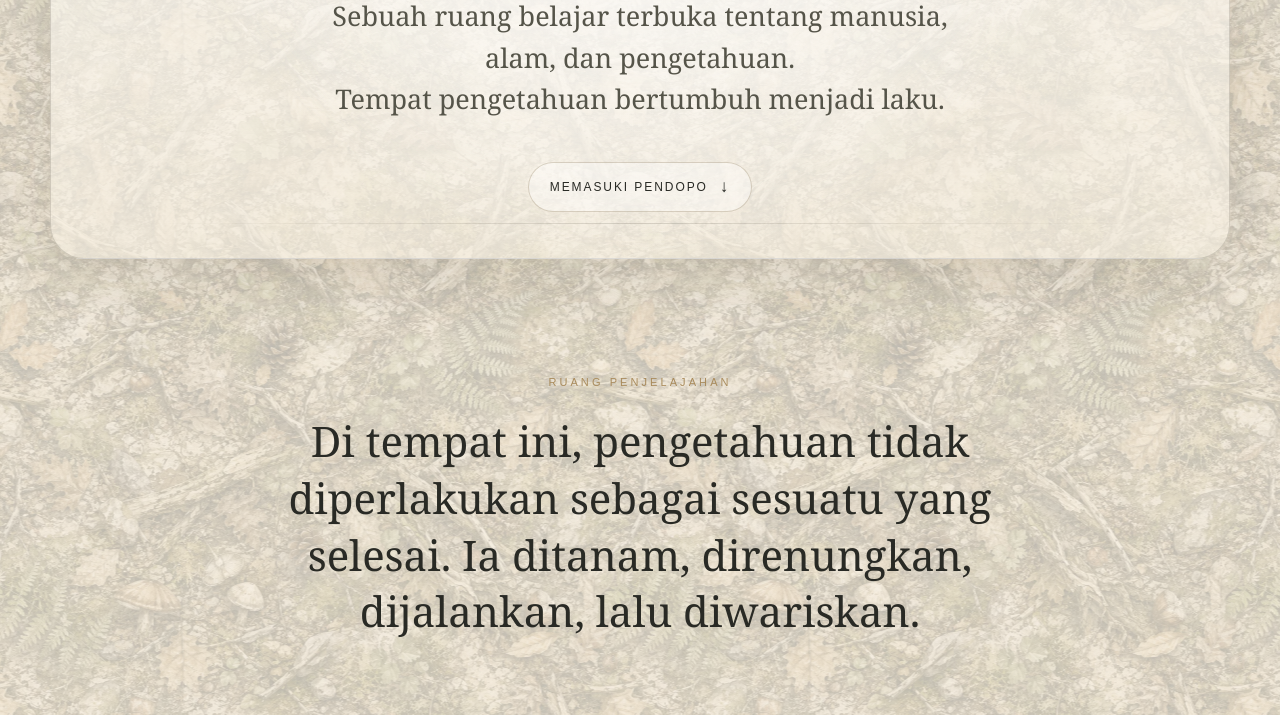
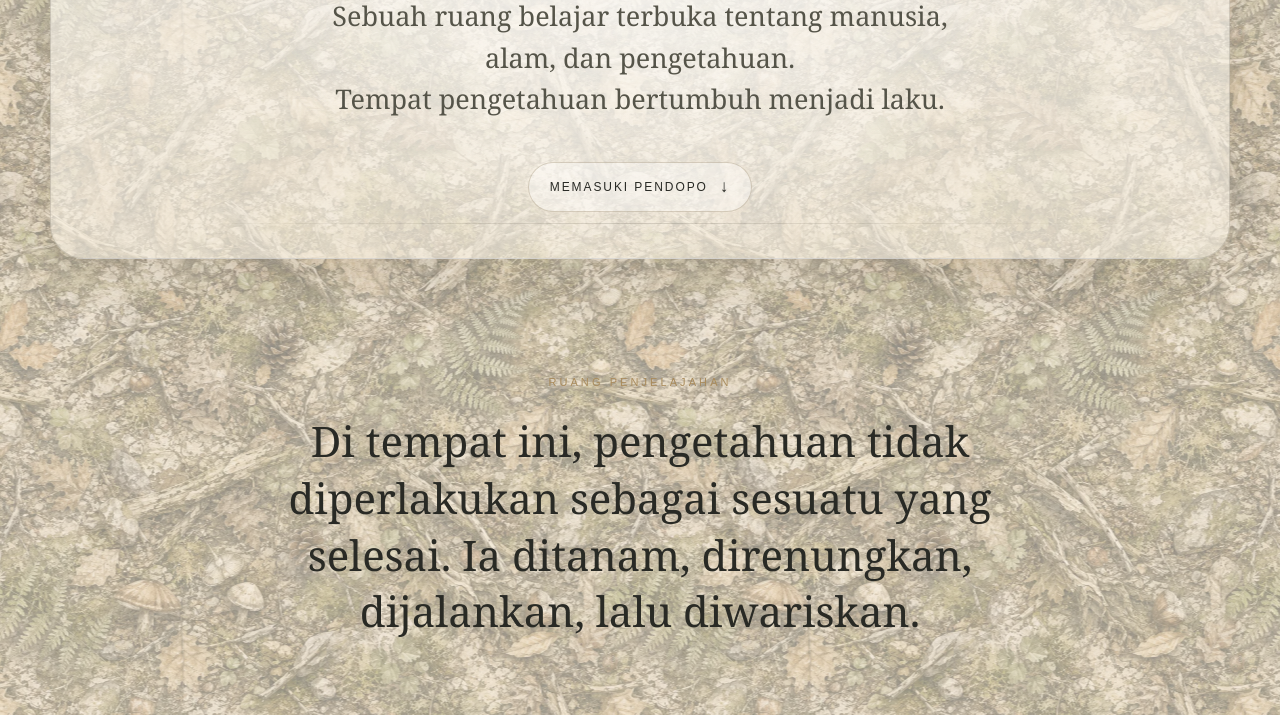
Before and after one commit to ywpurbo-beep/bhumi-wanaprastha, a website: page index.html in a window 1280 px wide. Shown: the part 528-1243 px from the top of the page. Drawn offline with Linux system fonts and the light colour scheme; grey boxes are pictures that could not be loaded.

Commit message:
Modify background gradients in index.html
Updated background gradients for improved aesthetics.

```diff
--- a/index.html
+++ b/index.html
@@ -1176,7 +1176,7 @@ footer.global-footer::after {
 body {
   background-color: var(--paper);
   background-image:
-    linear-gradient(rgba(248,244,235,.72), rgba(245,240,229,.72)),
+    linear-gradient(rgba(248,244,235,.50), rgba(245,240,229,.50)),
     url('assets/living-knowledge/C01-Forest-Floor-Texture.webp');
   background-repeat: repeat, repeat;
   background-size: auto, 627px 627px;
```
